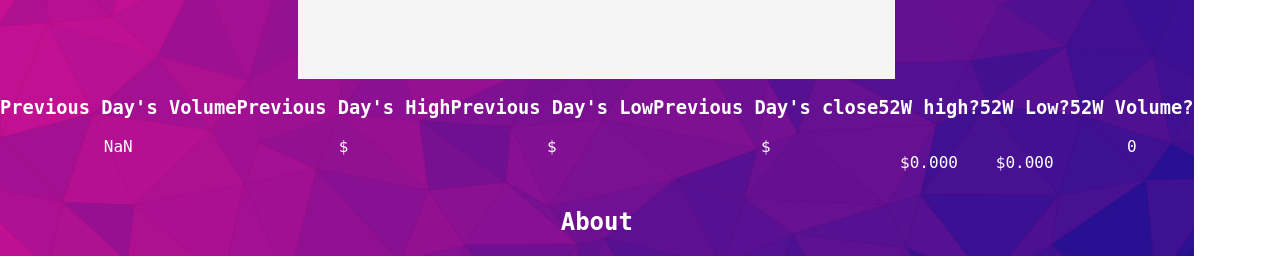
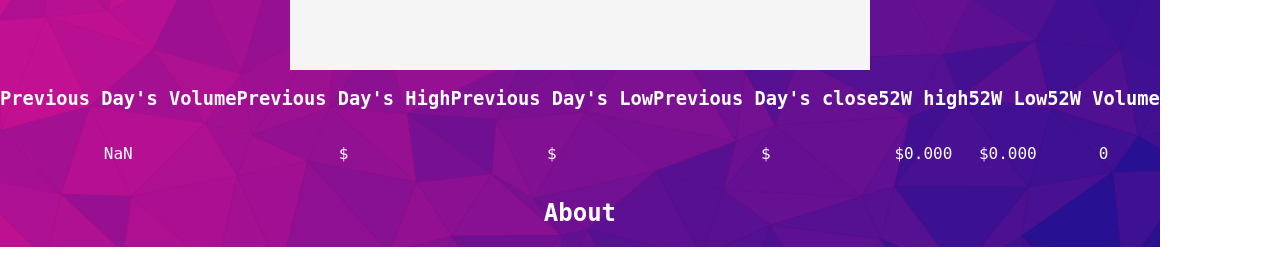
Before and after one commit to kendallm360/alt-coinsters, a React (Create React App) app: page /coin/1 in a window 1280 px wide. Shown: the part 422-680 px from the top of the page. Built offline with nearby package versions, Linux system fonts and the light colour scheme; no server answers; a web font is replaced by a local one.

Commit message:
update styling for coin details

```diff
--- a/src/components/coinDetails/CoinDetails.css
+++ b/src/components/coinDetails/CoinDetails.css
@@ -0,0 +1,10 @@
+.annual-volume,
+.annual-low,
+.annual-high,
+.close,
+.low,
+.high,
+.volume {
+  display: flex;
+  flex-direction: column;
+}
--- a/src/components/coinDetails/CoinDetails.js
+++ b/src/components/coinDetails/CoinDetails.js
@@ -12,8 +12,6 @@ const CoinDetails = ({
   return (
     <>
       <section className="coin-details">
-        {/* <h3>Market Cap</h3>
-    <p>number</p> */}
         <div className="volume">
           <h3>Previous Day's Volume</h3>
           <p className="previous-volume">{Math.round(coin.v)}</p>
@@ -31,17 +29,17 @@ const CoinDetails = ({
           <p className="previous-close">${assignDecimalPlaces(coin.c)}</p>
         </div>
         <div className="annual-high">
-          <h3>52W high?</h3>
+          <h3>52W high</h3>
           <p className="annual-high-value">
             ${assignDecimalPlaces(annualHigh)}
           </p>
         </div>
         <div className="annual-low">
-          <h3>52W Low?</h3>
+          <h3>52W Low</h3>
           <p className="annual-low-value">${assignDecimalPlaces(annualLow)}</p>
         </div>
         <div className="annual-volume">
-          <h3>52W Volume?</h3>
+          <h3>52W Volume</h3>
           <p className="annual-volume-value">{Math.round(annualVolume)}</p>
         </div>
       </section>
```
